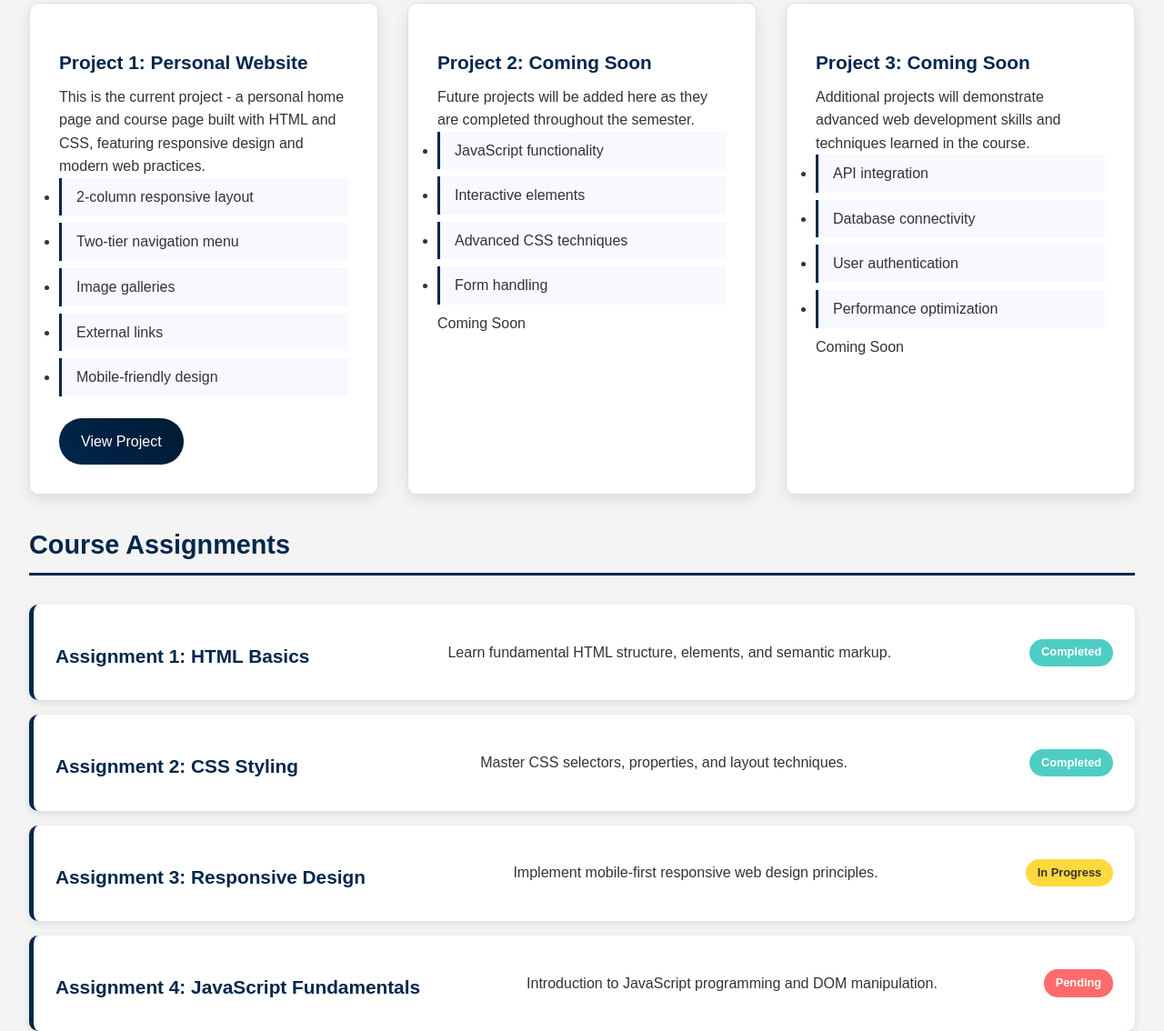
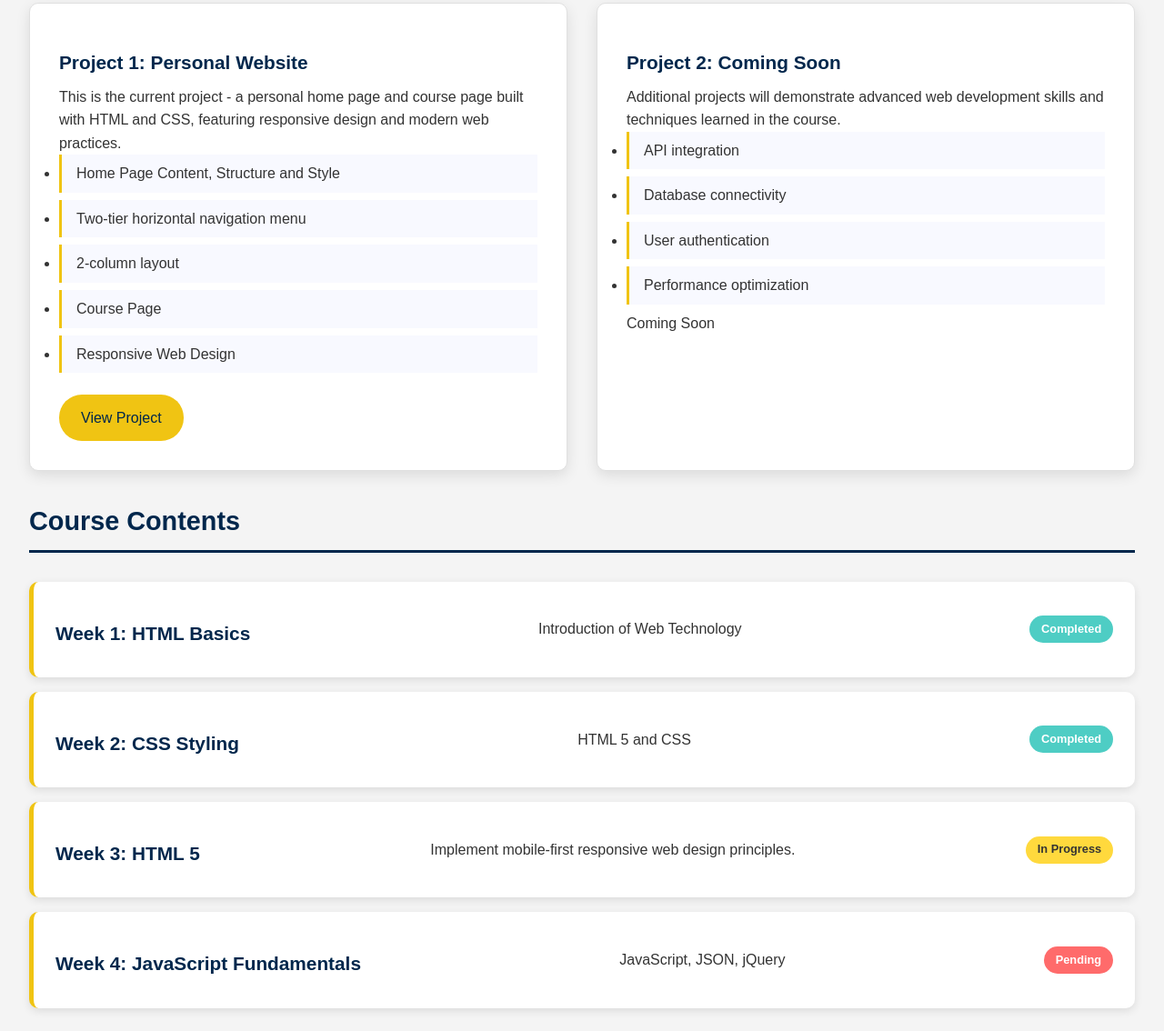
Before and after one commit to msvish/WebTech, a plain HTML site: page P1/cis525.html in a window 1280 px wide. Shown: the part 477-1611 px from the top of the page at 91% size. Drawn offline with Linux system fonts and the light colour scheme.

Commit message:
fix: css changes

```diff
--- a/P1/cis525.html
+++ b/P1/cis525.html
@@ -32,18 +32,17 @@
               <li><a href="#projects">All Projects</a></li>
               <li><a href="#project1">Project 1</a></li>
               <li><a href="#project2">Project 2</a></li>
-              <li><a href="#project3">Project 3</a></li>
             </ul>
           </li>
           <li class="dropdown">
-            <a href="#assignments">Assignments</a>
+            <a href="#weeks">Course contents</a>
             <!-- Second tier navigation -->
             <ul class="nav-tier-2">
-              <li><a href="#assignments">All Assignments</a></li>
-              <li><a href="#assignment1">Assignment 1</a></li>
-              <li><a href="#assignment2">Assignment 2</a></li>
-              <li><a href="#assignment3">Assignment 3</a></li>
-              <li><a href="#assignment4">Assignment 4</a></li>
+              <li><a href="#weeks">Complete Contents</a></li>
+              <li><a href="#week1">Week 1</a></li>
+              <li><a href="#week2">Week 2</a></li>
+              <li><a href="#week3">Week 3</a></li>
+              <li><a href="#week4">Week 4</a></li>
             </ul>
           </li>
         </ul>
@@ -72,32 +71,17 @@
               web practices.
             </p>
             <ul class="project-features">
-              <li>2-column responsive layout</li>
-              <li>Two-tier navigation menu</li>
-              <li>Image galleries</li>
-              <li>External links</li>
-              <li>Mobile-friendly design</li>
+              <li>Home Page Content, Structure and Style</li>
+              <li>Two-tier horizontal navigation menu</li>
+              <li>2-column layout</li>
+              <li>Course Page</li>
+              <li>Responsive Web Design</li>
             </ul>
             <a href="index.html" class="project-link">View Project</a>
           </div>
 
           <div id="project2" class="project-card">
             <h3>Project 2: Coming Soon</h3>
-            <p>
-              Future projects will be added here as they are completed
-              throughout the semester.
-            </p>
-            <ul class="project-features">
-              <li>JavaScript functionality</li>
-              <li>Interactive elements</li>
-              <li>Advanced CSS techniques</li>
-              <li>Form handling</li>
-            </ul>
-            <span class="coming-soon">Coming Soon</span>
-          </div>
-
-          <div id="project3" class="project-card">
-            <h3>Project 3: Coming Soon</h3>
             <p>
               Additional projects will demonstrate advanced web development
               skills and techniques learned in the course.
@@ -113,29 +97,27 @@
         </div>
       </section>
 
-      <section id="assignments" class="assignments-section">
-        <h2>Course Assignments</h2>
-        <div class="assignment-list">
-          <div id="assignment1" class="assignment-item">
-            <h3>Assignment 1: HTML Basics</h3>
-            <p>
-              Learn fundamental HTML structure, elements, and semantic markup.
-            </p>
+      <section id="weeks" class="weeks-section">
+        <h2>Course Contents</h2>
+        <div class="content-list">
+          <div id="week1" class="content-item">
+            <h3>Week 1: HTML Basics</h3>
+            <p>Introduction of Web Technology</p>
             <span class="status completed">Completed</span>
           </div>
-          <div id="assignment2" class="assignment-item">
-            <h3>Assignment 2: CSS Styling</h3>
-            <p>Master CSS selectors, properties, and layout techniques.</p>
+          <div id="week2" class="content-item">
+            <h3>Week 2: CSS Styling</h3>
+            <p>HTML 5 and CSS</p>
             <span class="status completed">Completed</span>
           </div>
-          <div id="assignment3" class="assignment-item">
-            <h3>Assignment 3: Responsive Design</h3>
+          <div id="week3" class="content-item">
+            <h3>Week 3: HTML 5</h3>
             <p>Implement mobile-first responsive web design principles.</p>
             <span class="status in-progress">In Progress</span>
           </div>
-          <div id="assignment4" class="assignment-item">
-            <h3>Assignment 4: JavaScript Fundamentals</h3>
-            <p>Introduction to JavaScript programming and DOM manipulation.</p>
+          <div id="week4" class="content-item">
+            <h3>Week 4: JavaScript Fundamentals</h3>
+            <p>JavaScript, JSON, jQuery</p>
             <span class="status pending">Pending</span>
           </div>
         </div>
--- a/P1/styles/main.css
+++ b/P1/styles/main.css
@@ -327,15 +327,15 @@ footer a {
 
 .project-features li {
   padding: 0.5rem 0;
-  border-left: 3px solid #00274c;
+  border-left: 3px solid #f0c413;
   padding-left: 1rem;
   margin-bottom: 0.5rem;
   background: #f8f9ff;
 }
 
 .project-link {
-  background: linear-gradient(45deg, #00274c, #001a33);
-  color: white;
+  background: #f0c413;
+  color: #00274c;
   padding: 0.8rem 1.5rem;
   border-radius: 25px;
   text-decoration: none;
@@ -349,19 +349,19 @@ footer a {
   box-shadow: 0 4px 8px rgba(0, 0, 0, 0.2);
 }
 
-/* Assignments */
-.assignment-list {
+/* contents */
+.content-list {
   display: grid;
   gap: 1rem;
   margin-top: 2rem;
 }
 
-.assignment-item {
+.content-item {
   background: white;
   padding: 1.5rem;
   border-radius: 10px;
   box-shadow: 0 3px 10px rgba(0, 0, 0, 0.1);
-  border-left: 5px solid #00274c;
+  border-left: 5px solid #f0c413;
   display: flex;
   justify-content: space-between;
   align-items: center;
```
Also changed, not shown: P1/index.html (+7 -10 lines).
